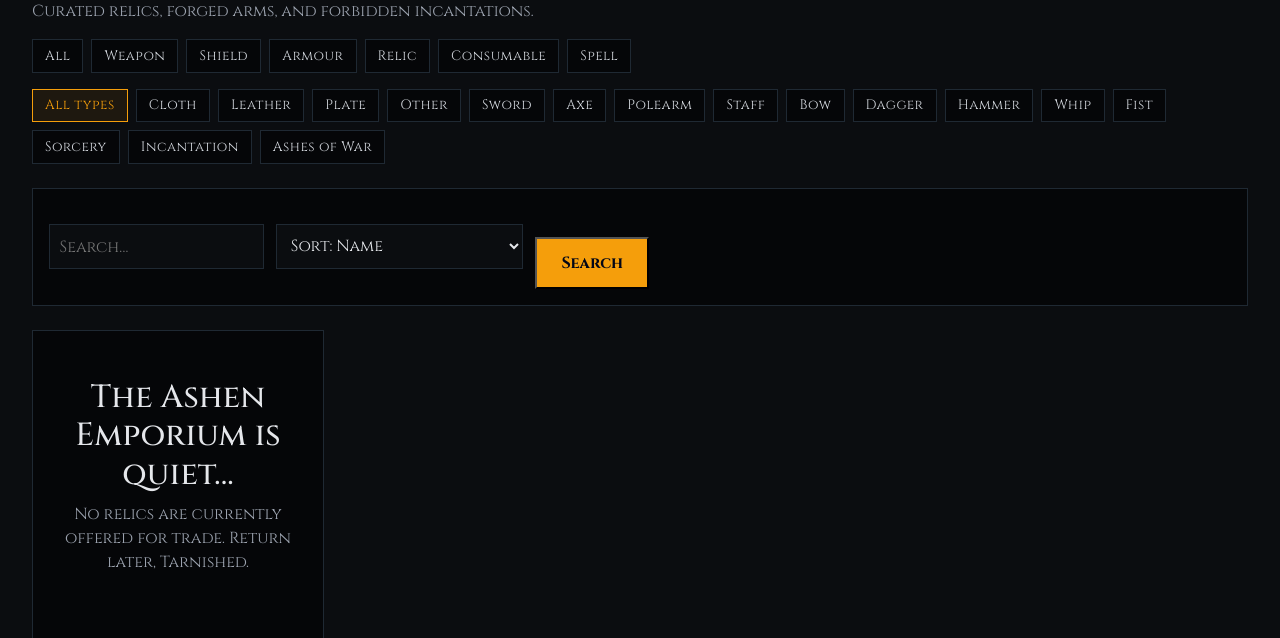
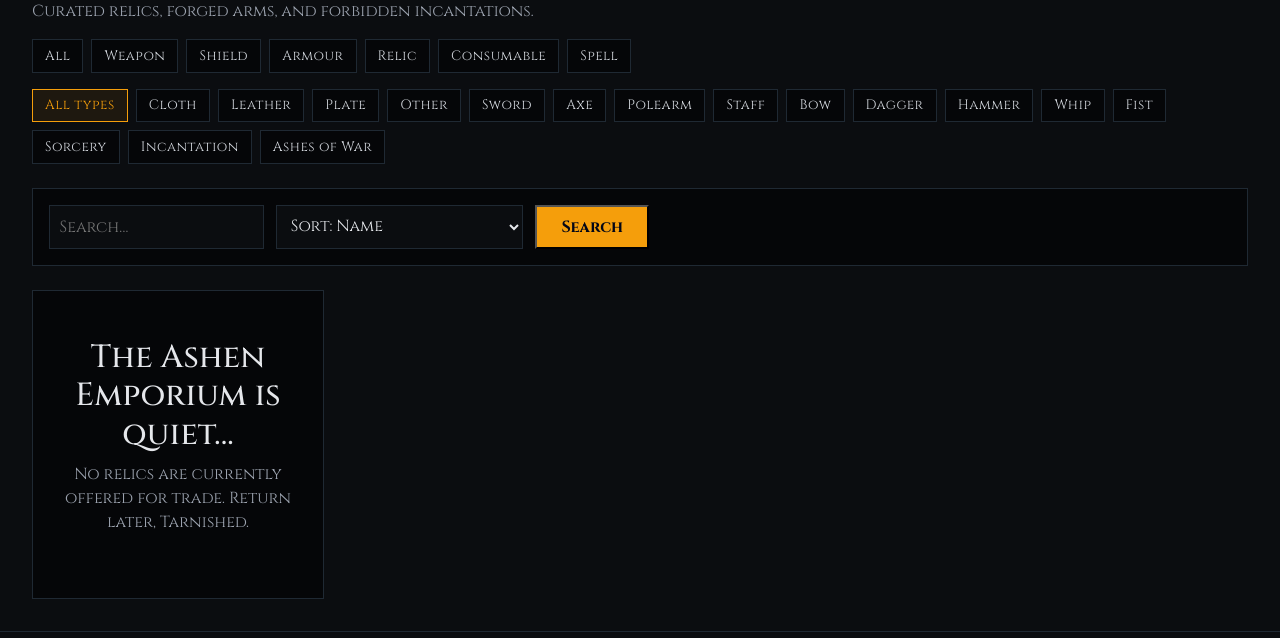
Before and after one commit to TGOSS1984/ashen-emporium, a Django app: page /catalogue/ in a window 1280 px wide. Shown: the part 258-896 px from the top of the page. Run offline with Django 4.2, Linux system fonts and the light colour scheme; data that the repository does not hold is empty.

Commit message:
fix: vertically align filter search button with inputs, amend contrast on text with low visibility

```diff
--- a/static/css/main.css
+++ b/static/css/main.css
@@ -131,6 +131,24 @@ h1, h2, h3 {
     text-decoration: none;
     font-weight: bold;
 }
+
+/* Fix CTA alignment when used inside the filter bar */
+.filter-bar .cta-button{
+  margin-top: 0;              /* override global CTA spacing */
+  height: 44px;               /* match input/select height */
+  display: inline-flex;       /* center text nicely */
+  align-items: center;
+  justify-content: center;
+  padding: 0 1.5rem;          /* keep width feel, but not height */
+  line-height: 1;
+}
+
+.filter-bar input,
+.filter-bar select{
+  height: 44px;               /* unify heights */
+  box-sizing: border-box;
+}
+
 
 /* Footer */
 .footer {
--- a/templates/cart/cart_detail.html
+++ b/templates/cart/cart_detail.html
@@ -12,7 +12,7 @@
     <div class="table-wrap">
     <table class="cart-table">
       <thead>
-        <tr>
+        <tr class="mb-1 muted">
           <th>Item</th>
           <th>Price</th>
           <th>Qty</th>
@@ -32,7 +32,7 @@
               <a href="{{ item.product.get_absolute_url }}">{{ item.product.name }}</a>
             </div>
           </td>
-          <td>{{ item.line_total_gbp }}</td>
+          <td class="mb-1 muted">{{ item.line_total_gbp }}</td>
           <td>
             <form method="post" action="{% url 'cart_update' item.product.id %}" class="qty-form">
               {% csrf_token %}
@@ -40,7 +40,7 @@
               <button type="submit" class="link-button">Update</button>
             </form>
           </td>
-          <td>{{ item.line_total_gbp }}</td>
+          <td class="mb-1 muted">{{ item.line_total_gbp }}</td>
 
           <td>
             <form method="post" action="{% url 'cart_remove' item.product.id %}">
--- a/templates/catalog/armour_set_detail.html
+++ b/templates/catalog/armour_set_detail.html
@@ -128,7 +128,7 @@
 
   <div class="divider"></div>
 
-  <p class="mb-1">Pieces total: <strong>{{ pieces_total_gbp }}</strong></p>
+  <p class="mb-1 muted">Pieces total: <strong>{{ pieces_total_gbp }}</strong></p>
   <p class="mb-1 muted">Bundle discount ({{ bundle_discount_rate }}%): −{{ bundle_discount_gbp }}</p>
   <p class="price-lg mb-0">{{ bundle_total_gbp }}</p>
 
--- a/templates/orders/checkout.html
+++ b/templates/orders/checkout.html
@@ -10,7 +10,7 @@
     <h2>Your Order</h2>
     <ul>
       {% for item in items %}
-        <li>
+        <li class="mb-1 muted">
           {{ item.product.name }} × {{ item.qty }}
           <span class="muted">({{ item.line_total_gbp }})</span>
         </li>
--- a/templates/orders/order_confirmation.html
+++ b/templates/orders/order_confirmation.html
@@ -16,7 +16,7 @@
 
   <ul>
   {% for item in order.items.all %}
-    <li>
+    <li class="mb-1 muted">
       {{ item.product_name }} × {{ item.qty }}
       <span class="muted">({{ item.line_total_gbp }})</span>
     </li>
```
